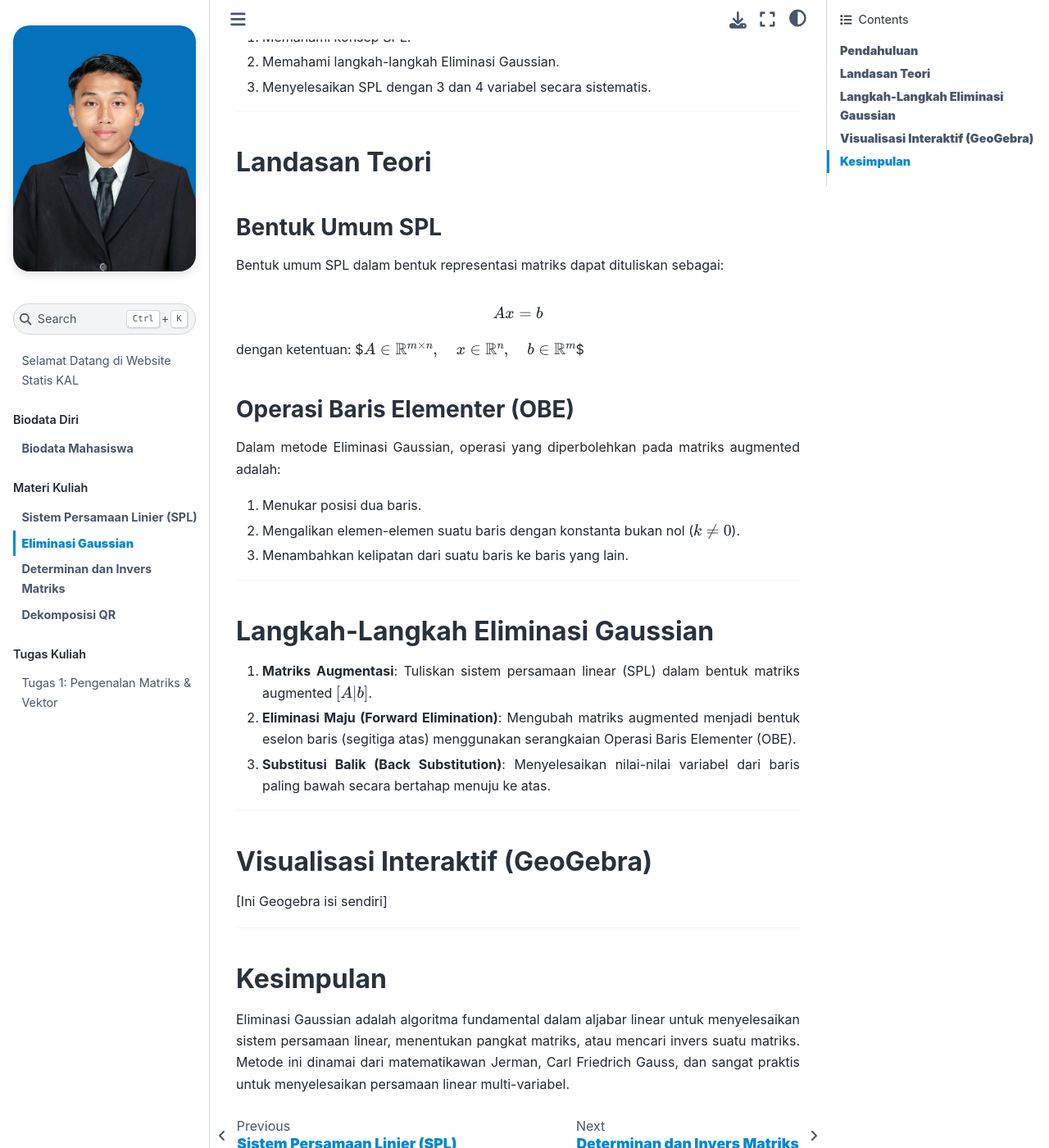
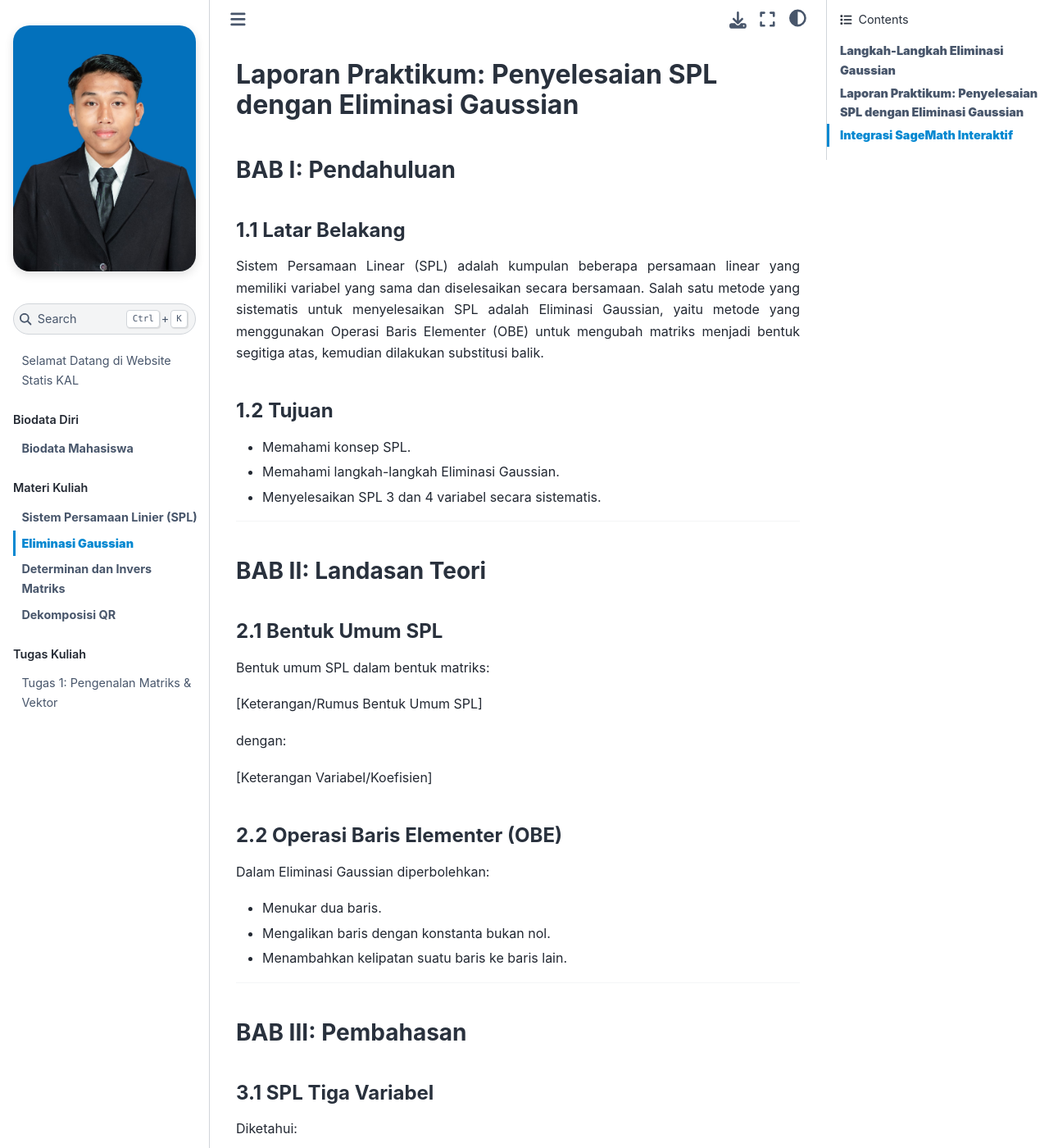
Before and after one commit to DenJuqiMarzuqi/250411100146_KAL, a Jupyter Book: the page built from materi/eliminasi_gaussian.md, in a window 1280 px wide and 1400 px high, scrolled down 485 px. Shown: the whole window at 82% size. Built offline with Jupyter Book 1.0.4 settings and Sphinx 7.4.7 and the Sphinx Book theme 1.1.4, drawn with Linux system fonts in a browser that asks for light colours; some of the changed text lies outside the part shown.

Commit message:
Update eliminasi_gaussian.md with practical report outline and placeholders

```diff
--- a/materi/eliminasi_gaussian.md
+++ b/materi/eliminasi_gaussian.md
@@ -1,52 +1,126 @@
 # **Eliminasi Gaussian**
 
-## **Pendahuluan**
-
-### **Latar Belakang**
-Sistem Persamaan Linear (SPL) adalah kumpulan beberapa persamaan linear yang memiliki variabel yang sama dan diselesaikan secara bersamaan. Salah satu metode yang sistematis untuk menyelesaikan SPL adalah **Eliminasi Gaussian**, yaitu metode yang menggunakan Operasi Baris Elementer (OBE) untuk mengubah matriks menjadi bentuk segitiga atas (bentuk eselon baris), kemudian dilakukan substitusi balik.
-
-### **Tujuan**
-1. Memahami konsep SPL.
-2. Memahami langkah-langkah Eliminasi Gaussian.
-3. Menyelesaikan SPL dengan 3 dan 4 variabel secara sistematis.
-
----
-
-## **Landasan Teori**
-
-### **Bentuk Umum SPL**
-Bentuk umum SPL dalam bentuk representasi matriks dapat dituliskan sebagai:
-
-$$
-Ax = b
-$$
-
-dengan ketentuan:
-$$
-A \in \mathbb{R}^{m \times n}, \quad x \in \mathbb{R}^{n}, \quad b \in \mathbb{R}^{m}
-$$
-
-### **Operasi Baris Elementer (OBE)**
-Dalam metode Eliminasi Gaussian, operasi yang diperbolehkan pada matriks augmented adalah:
-1. Menukar posisi dua baris.
-2. Mengalikan elemen-elemen suatu baris dengan konstanta bukan nol ($k \neq 0$).
-3. Menambahkan kelipatan dari suatu baris ke baris yang lain.
+Eliminasi Gaussian adalah algoritma dalam aljabar linear untuk menyelesaikan sistem persamaan linear, menentukan pangkat matriks, atau mencari invers suatu matriks. Metode ini dinamai dari matematikawan Jerman, Carl Friedrich Gauss.
 
 ---
 
 ## **Langkah-Langkah Eliminasi Gaussian**
 
-1. **Matriks Augmentasi**: Tuliskan sistem persamaan linear (SPL) dalam bentuk matriks augmented $[A|b]$.
-2. **Eliminasi Maju (Forward Elimination)**: Mengubah matriks augmented menjadi bentuk eselon baris (segitiga atas) menggunakan serangkaian Operasi Baris Elementer (OBE).
-3. **Substitusi Balik (Back Substitution)**: Menyelesaikan nilai-nilai variabel dari baris paling bawah secara bertahap menuju ke atas.
+1. **Matriks Augmentasi**: Tuliskan sistem persamaan linear (SPL) dalam bentuk matriks augmented.
+2. **Eliminasi Maju (Forward Elimination)**: Mengubah matriks augmented menjadi bentuk eselon baris (segitiga atas) menggunakan Operasi Baris Elementer (OBE).
+3. **Substitusi Balik (Back Substitution)**: Menyelesaikan nilai-nilai variabel dari baris paling bawah ke atas.
 
 ---
 
-## **Visualisasi Interaktif (GeoGebra)**
+## **Laporan Praktikum: Penyelesaian SPL dengan Eliminasi Gaussian**
 
-[Ini Geogebra isi sendiri]
+### **BAB I: Pendahuluan**
+
+#### **1.1 Latar Belakang**
+Sistem Persamaan Linear (SPL) adalah kumpulan beberapa persamaan linear yang memiliki variabel yang sama dan diselesaikan secara bersamaan. Salah satu metode yang sistematis untuk menyelesaikan SPL adalah Eliminasi Gaussian, yaitu metode yang menggunakan Operasi Baris Elementer (OBE) untuk mengubah matriks menjadi bentuk segitiga atas, kemudian dilakukan substitusi balik.
+
+#### **1.2 Tujuan**
+* Memahami konsep SPL.
+* Memahami langkah-langkah Eliminasi Gaussian.
+* Menyelesaikan SPL 3 dan 4 variabel secara sistematis.
 
 ---
 
-## **Kesimpulan**
-Eliminasi Gaussian adalah algoritma fundamental dalam aljabar linear untuk menyelesaikan sistem persamaan linear, menentukan pangkat matriks, atau mencari invers suatu matriks. Metode ini dinamai dari matematikawan Jerman, Carl Friedrich Gauss, dan sangat praktis untuk menyelesaikan persamaan linear multi-variabel.
+### **BAB II: Landasan Teori**
+
+#### **2.1 Bentuk Umum SPL**
+Bentuk umum SPL dalam bentuk matriks:
+
+[Keterangan/Rumus Bentuk Umum SPL]
+
+dengan:
+
+[Keterangan Variabel/Koefisien]
+
+#### **2.2 Operasi Baris Elementer (OBE)**
+Dalam Eliminasi Gaussian diperbolehkan:
+* Menukar dua baris.
+* Mengalikan baris dengan konstanta bukan nol.
+* Menambahkan kelipatan suatu baris ke baris lain.
+
+---
+
+### **BAB III: Pembahasan**
+
+#### **3.1 SPL Tiga Variabel**
+Diketahui:
+
+[Persamaan SPL 3 Variabel]
+
+**Langkah 1: Matriks Augmented**
+
+[Matriks Augmented SPL 3 Variabel]
+
+**Langkah 2: Eliminasi Kolom Pertama**
+
+[Proses OBE Eliminasi Kolom Pertama]
+
+Hasil:
+
+[Hasil Eliminasi Kolom Pertama]
+
+**Langkah 3: Eliminasi Kolom Kedua**
+
+[Proses OBE Eliminasi Kolom Kedua]
+
+[Hasil Eselon Baris Segitiga Atas]
+
+*Sudah berbentuk eselon baris (segitiga atas).*
+
+**Substitusi Balik**
+* **Baris 3**: [Substitusi Baris 3]
+* **Baris 2**: [Substitusi Baris 2]
+* **Baris 1**: [Substitusi Baris 1]
+
+**Solusi SPL 3 Variabel**
+
+[Solusi SPL 3 Variabel]
+
+#### **3.2 SPL Empat Variabel**
+Diketahui:
+
+[Persamaan SPL 4 Variabel]
+
+**Langkah 1: Matriks Augmented**
+
+[Matriks Augmented SPL 4 Variabel]
+
+**Langkah 2: Eliminasi Kolom Pertama**
+
+Hasil:
+
+[Hasil Eliminasi Kolom Pertama]
+
+**Langkah 3: Eliminasi Kolom Kedua dan Ketiga**
+
+Setelah dilakukan OBE lanjutan diperoleh bentuk eselon baris:
+
+[Hasil Eselon Baris Akhir]
+
+**Substitusi Balik**
+* **Baris 4**: [Substitusi Baris 4]
+* **Baris 3**: [Substitusi Baris 3] *(Catatan: berdasarkan hitungan dari file intro: z = 3, y = 2, x = 1)*
+* **Baris 2**: [Substitusi Baris 2]
+* **Baris 1**: [Substitusi Baris 1]
+
+**Solusi SPL 4 Variabel**
+
+[Solusi SPL 4 Variabel]
+
+---
+
+### **BAB IV: Kesimpulan**
+* Eliminasi Gaussian menyelesaikan SPL dengan membentuk matriks eselon baris menggunakan serangkaian OBE.
+* Setelah bentuk segitiga atas diperoleh, solusi variabel dicari secara runtut menggunakan metode substitusi balik.
+* Kedua contoh sistem persamaan di atas memiliki solusi tunggal.
+
+---
+
+## **Integrasi SageMath Interaktif**
+
+[Integrasi SageMath Interaktif]
```
